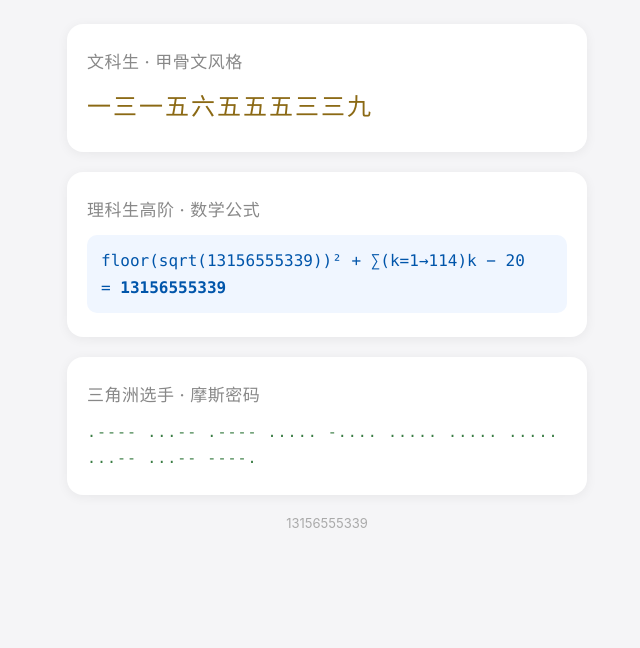
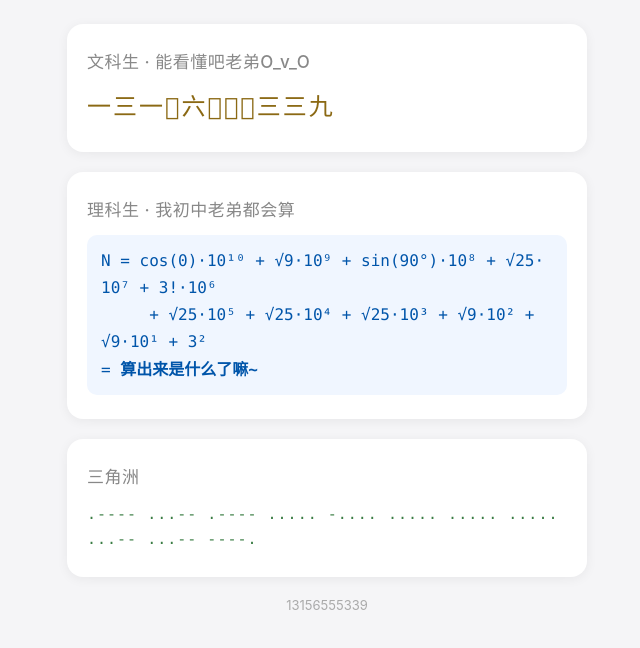
Before and after one commit to ggj20040706-oss/set_QR, a plain HTML site: page index.html in a window 1280 px wide. Shown: the whole page, without its empty margins (313-953 px from the left). Drawn offline with Linux system fonts and the light colour scheme.

Commit message:
Revise HTML content and structure for clarity
Updated content in the HTML structure, including changes to headings and card content for better clarity and engagement.

```diff
--- a/index.html
+++ b/index.html
@@ -45,22 +45,25 @@
 <div class="container">
 
     <div class="card oracle">
-        <h2>文科生 · 甲骨文风格</h2>
-        <div class="content">一三一五六五五五三三九</div>
+        <h2>文科生 · 能看懂吧老弟O_v_O</h2>
+        <div class="content">一三一𠄡六𠄡𠄡𠄡三三九</div>
     </div>
 
-    <div class="card math">
-        <h2>理科生高阶 · 数学公式</h2>
+   <div class="card math">
+        <h2>理科生 · 我初中老弟都会算</h2>
         <div class="content">
-            floor(sqrt(13156555339))² + ∑(k=1→114)k − 20<br>
-            = <strong>13156555339</strong>
+            N = cos(0)·10¹⁰ + √9·10⁹ + sin(90°)·10⁸ + √25·10⁷ + 3!·10⁶<br>
+            &nbsp;&nbsp;&nbsp;&nbsp; + √25·10⁵ + √25·10⁴ + √25·10³ + √9·10² + √9·10¹ + 3²<br>
+            = <strong>算出来是什么了嘛~</strong>
         </div>
     </div>
 
     <div class="card morse">
-        <h2>三角洲选手 · 摩斯密码</h2>
+        <h2>三角洲</h2>
         <div class="content">
-            .---- ...-- .---- ..... -.... ..... ..... ..... ...-- ...-- ----.
+            .----   ...--  .----
+            .....   -....  .....  .....
+            .....   ...--  ...--  ----.
         </div>
     </div>
 
```
